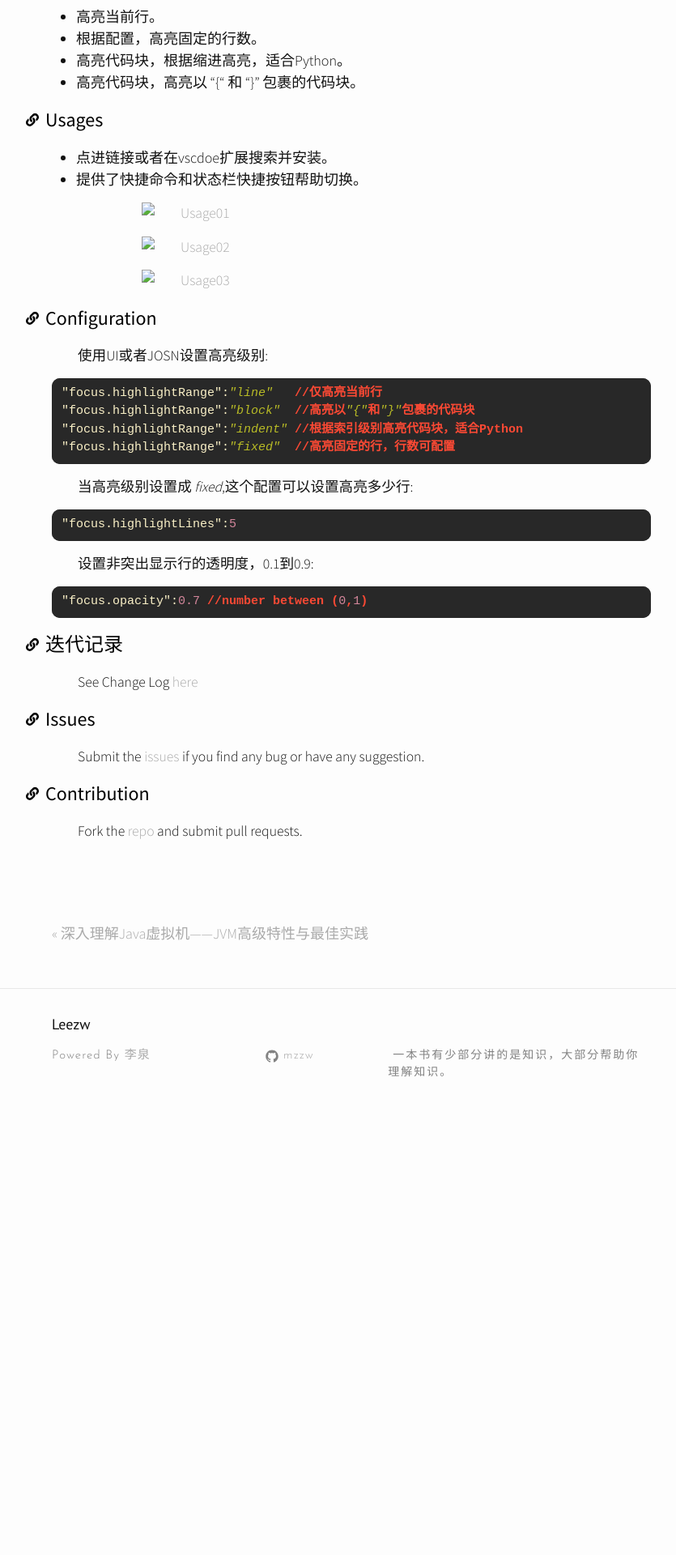
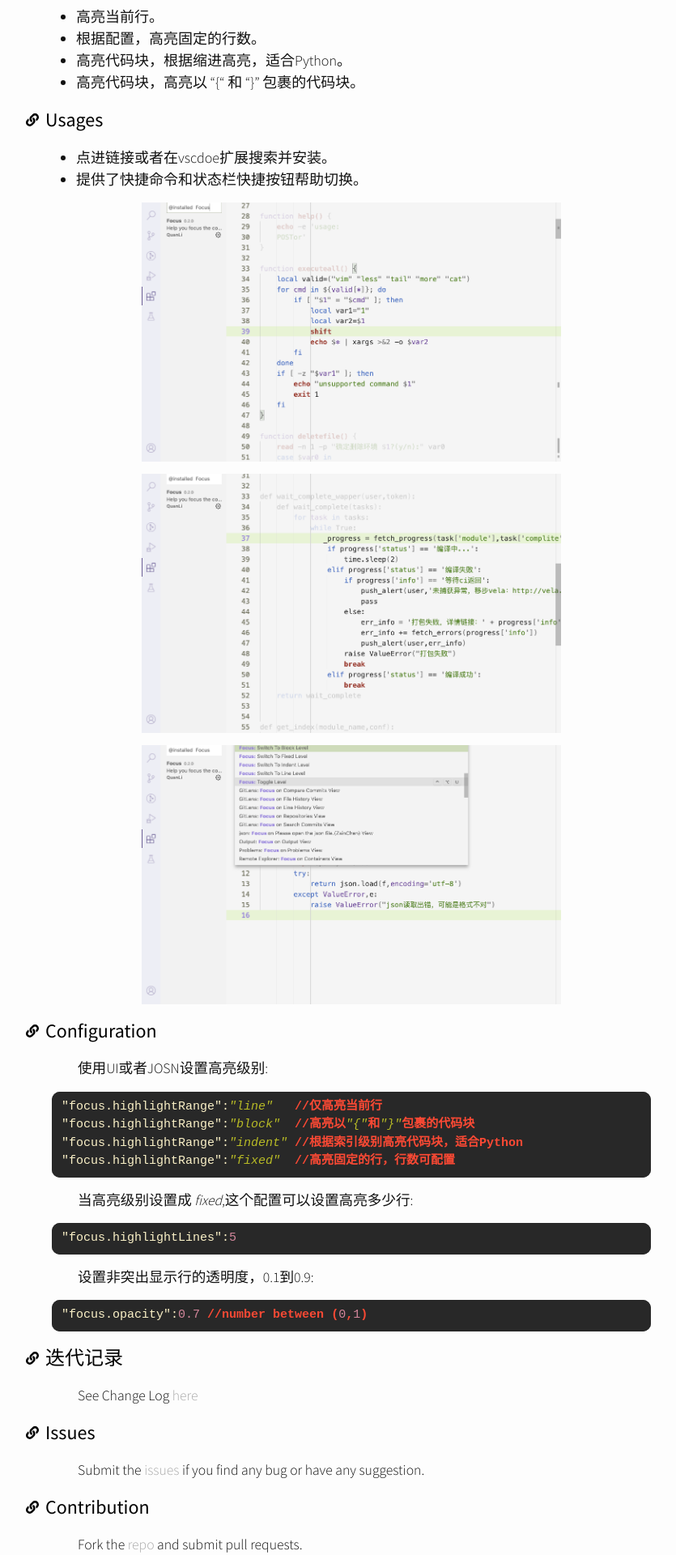
Before and after one commit to quantum-li/quantum-li.github.io, a Jekyll site: the page built from _posts/2020-06-22-vscode-extension-focus.md, in a window 1280 px wide. Shown: the part 718-2638 px from the top of the page at 81% size, without its empty margins (206-1041 px from the left). Built offline with Jekyll 4.4.1, drawn with Linux system fonts in a browser that asks for light colours; nearby versions of some CDN libraries; comment, search, counter and statistics services are not loaded; before the commit the page ends 2113 px from its top, so only the background shows below that.

Commit message:
Update 2020-06-22-vscode-extension-focus.md

```diff
--- a/_posts/2020-06-22-vscode-extension-focus.md
+++ b/_posts/2020-06-22-vscode-extension-focus.md
@@ -16,11 +16,11 @@
 * 点进链接或者在vscdoe扩展搜索并安装。
 * 提供了快捷命令和状态栏快捷按钮帮助切换。
 
-![Usage01](images/vscode-extension-focus/usage01.png)
+![Usage01](/assets/images/vscode-extension-focus/usage01.png)
 
-![Usage02](images/vscode-extension-focus/usage02.png)
+![Usage02](/assets/images/vscode-extension-focus/usage02.png)
 
-![Usage03](images/vscode-extension-focus/usage03.png)
+![Usage03](/assets/images/vscode-extension-focus/usage03.png)
 
 
 ## Configuration
```
